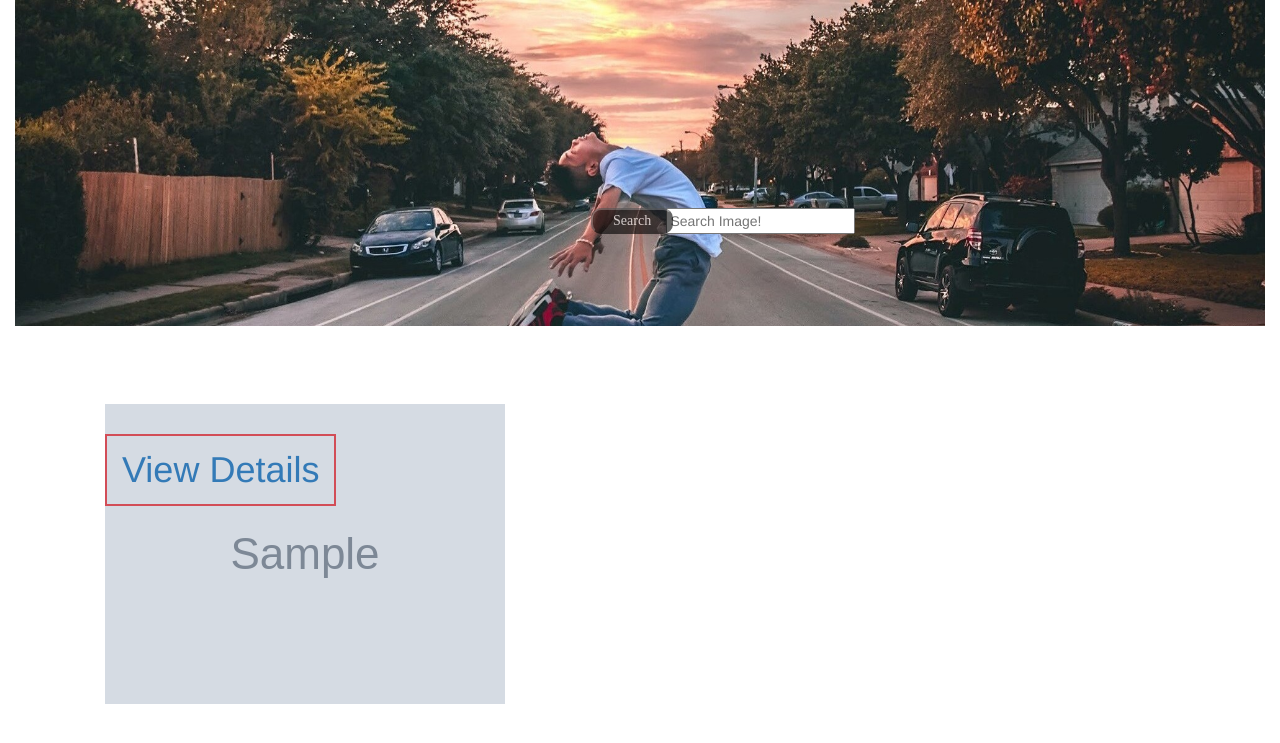
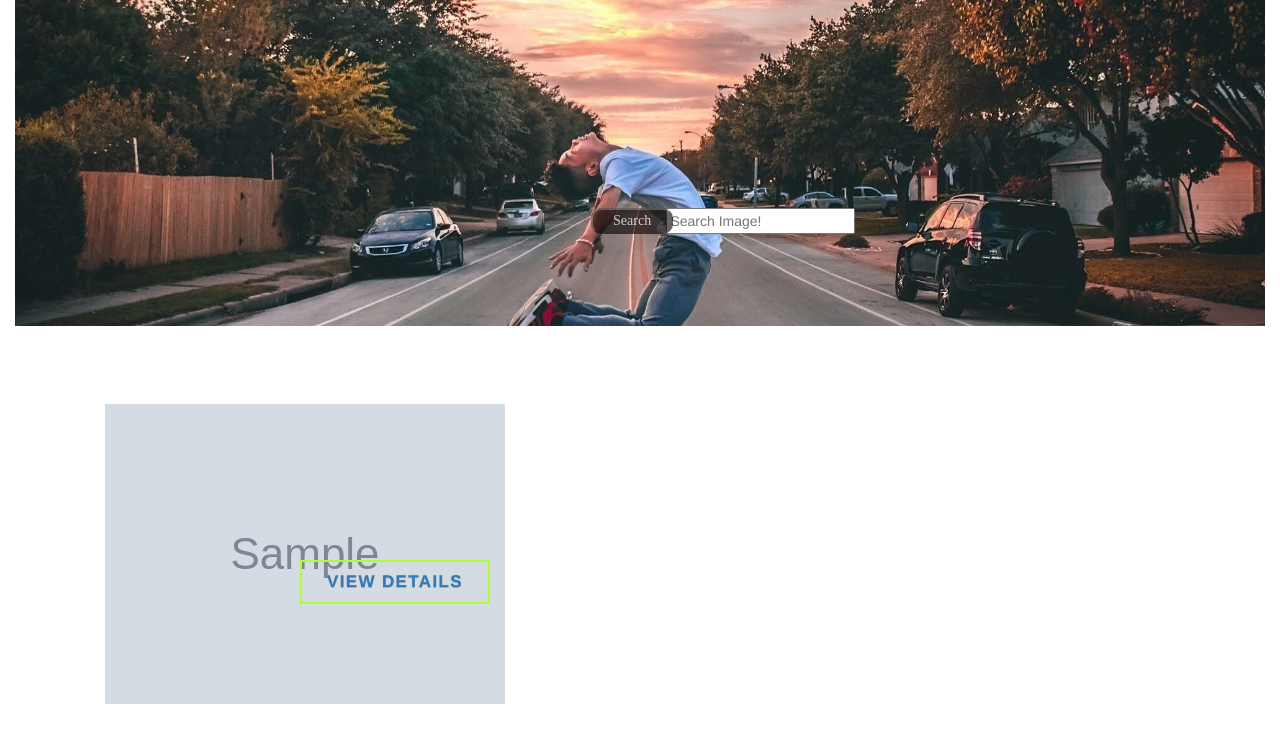
Before and after one commit to zecollokaris/Photo-Synthetic--django-, a Django app: page / in a window 1280 px wide. Shown: the top 743 px of the page. Run offline with Django 3.2, Linux system fonts and the light colour scheme; tables that the repository leaves empty hold one stand-in row (values such as "Sample post"); grey boxes marked "Sample" are stand-in pictures; some libraries are stand-ins or nearby versions.

Commit message:
positioned view button

```diff
--- a/synthetic/static/css/styles.css
+++ b/synthetic/static/css/styles.css
@@ -74,14 +74,23 @@ border-radius: 50px;
 
 .modalbtn{
     position: absolute;
-    margin-top: 50%;
+    margin-top: 40%;
     margin-left: 50%;
-    color: white;
+    color: fff;
     text-decoration: none;
-    border: 2px solid #D24D57;
-    display: block;
-    margin: 30px auto 0;
-	padding: 14px 15px;
+    border: 2px solid greenyellow;
+    padding: 8px 25px;
+    font-size: 17px;
+    white-space: nowrap;
+    font-weight: bold;
+	text-decoration: none;
+	text-transform: uppercase;
+	letter-spacing: .08em;
+	text-shadow: 0 0 1px rgba(0, 0, 0, 0.2), 0 1px 0 rgba(0, 0, 0, 0.2);
+	-webkit-transition: all 1s ease;
+	-moz-transition: all 1s ease;
+	-o-transition: all 1s ease;
+	transition: all 1s ease;
 
 }
 .modalbtn{
@@ -98,7 +107,12 @@ border-radius: 50px;
     margin-left: -29%;
     margin-top: -3%;
 }
-
+    .modalbtn{
+        margin-left: 40%;
+        margin-top: 30%;
+        font-size: 15px;
+        padding: 1px 25px;
+    }
     .searching{
     margin-left: -20%;
     margin-top: 0%;
@@ -113,6 +127,12 @@ border-radius: 50px;
     column-gap: 10px;
     margin-top: 3%;
     }
+    .modalbtn{
+        margin-left: 30%;
+        margin-top: 30%;
+        font-size: 10px;
+        padding: 7px 25px;
+    }
     .searching{
         display: none;
     }
--- a/synthetic/templates/home.html
+++ b/synthetic/templates/home.html
@@ -66,7 +66,7 @@
                             <div class="animated woble">
 
 
-                                <h1 class="modalbtn" ><a href="{{ image.image.url }}" data-lightbox="gallery">View Details</h1>
+                                <p class="modalbtn" ><a href="{{ image.image.url }}" data-lightbox="gallery">View Details</p>
                                     <img src="{{ image.image.url }}" class="img-responsive">
                                 </a>
 
```
